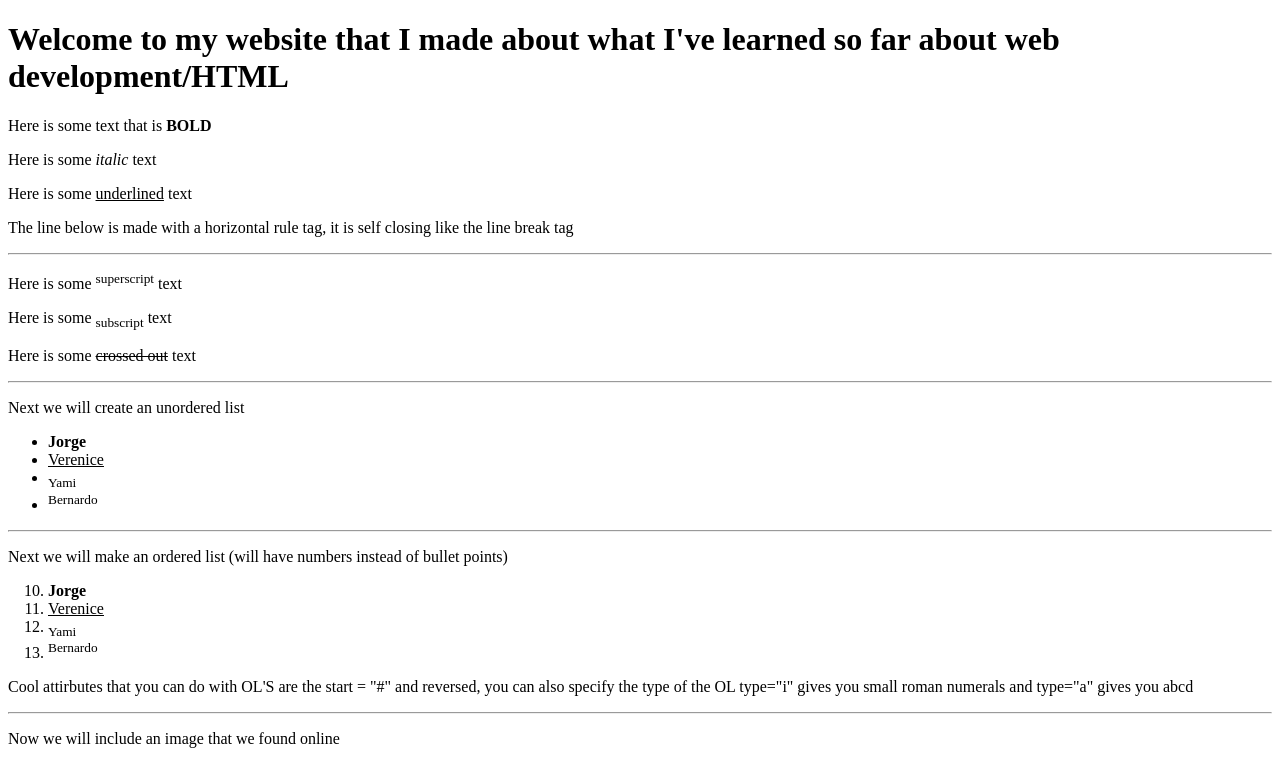
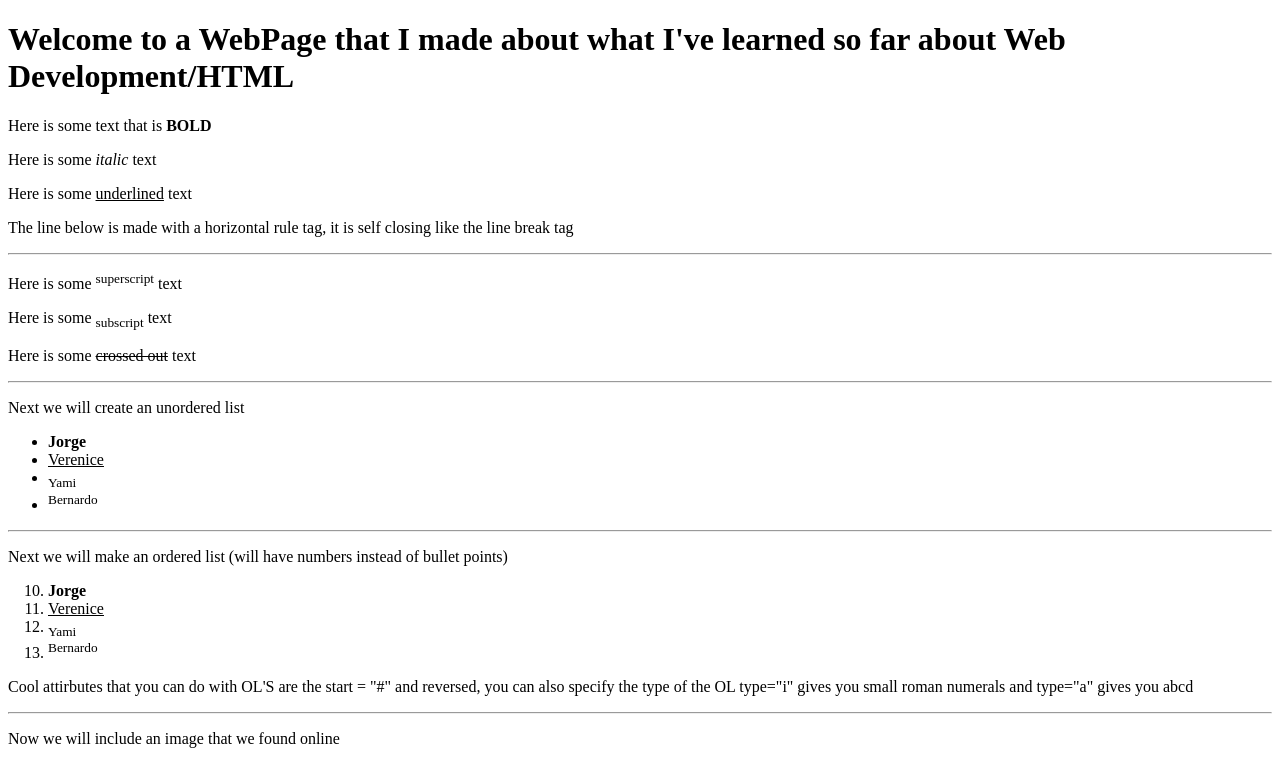
Before and after one commit to pamvc/htmlwebsite, a plain HTML site: page index.html in a window 1280 px wide. Shown: the top 761 px of the page. Drawn offline with Linux system fonts and the light colour scheme.

Commit message:
Update index.html

```diff
--- a/index.html
+++ b/index.html
@@ -9,7 +9,7 @@
     </head>
 
     <body>
-        <h1> Welcome to my website that I made about what I've learned so far about web development/HTML</h1>
+        <h1> Welcome to a WebPage that I made about what I've learned so far about Web Development/HTML</h1>
         <p id="top"> Here is some text that is <strong> BOLD </strong> </p>
 
         <p> Here is some <em>italic</em> text </p>
```
